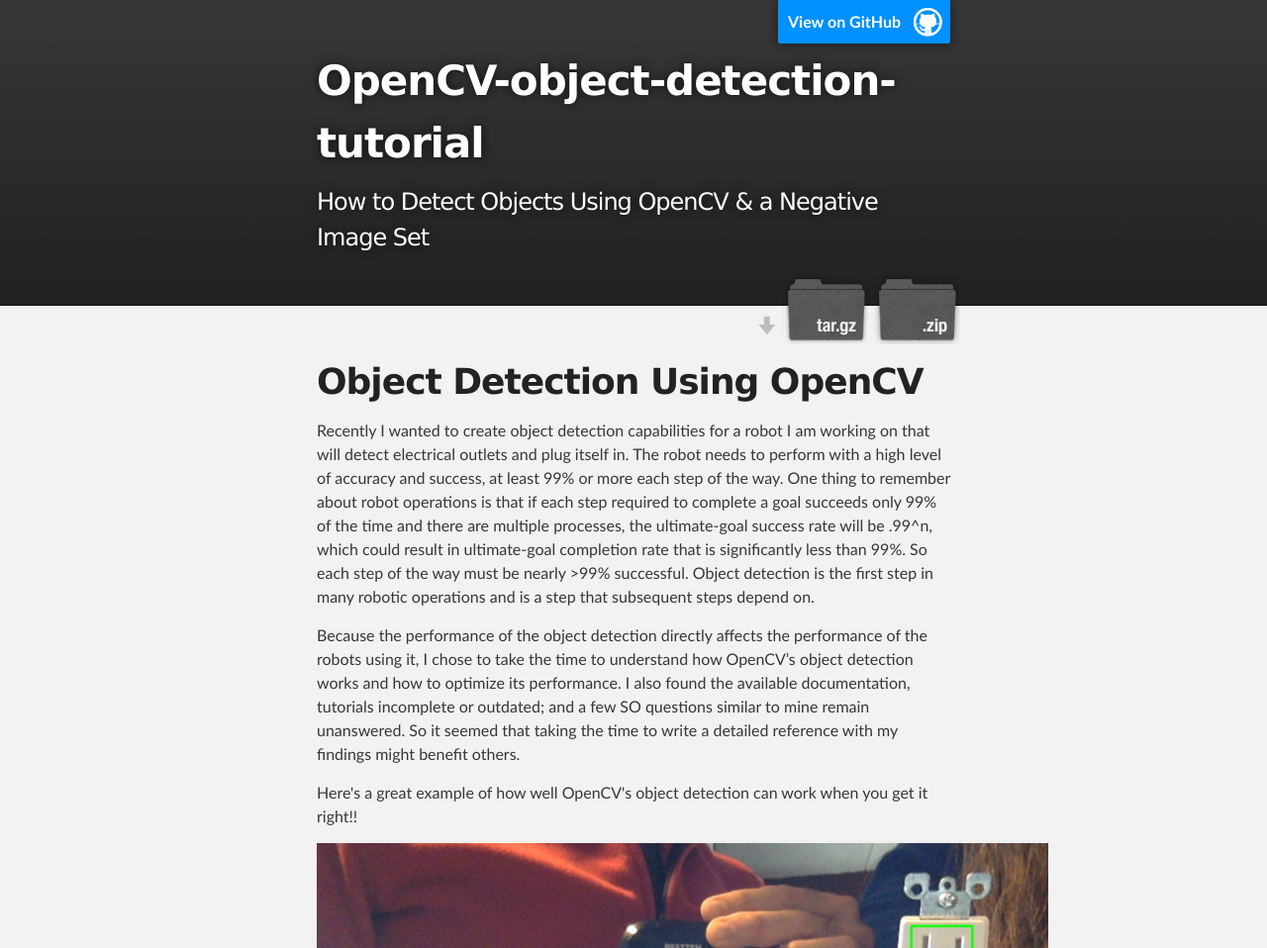
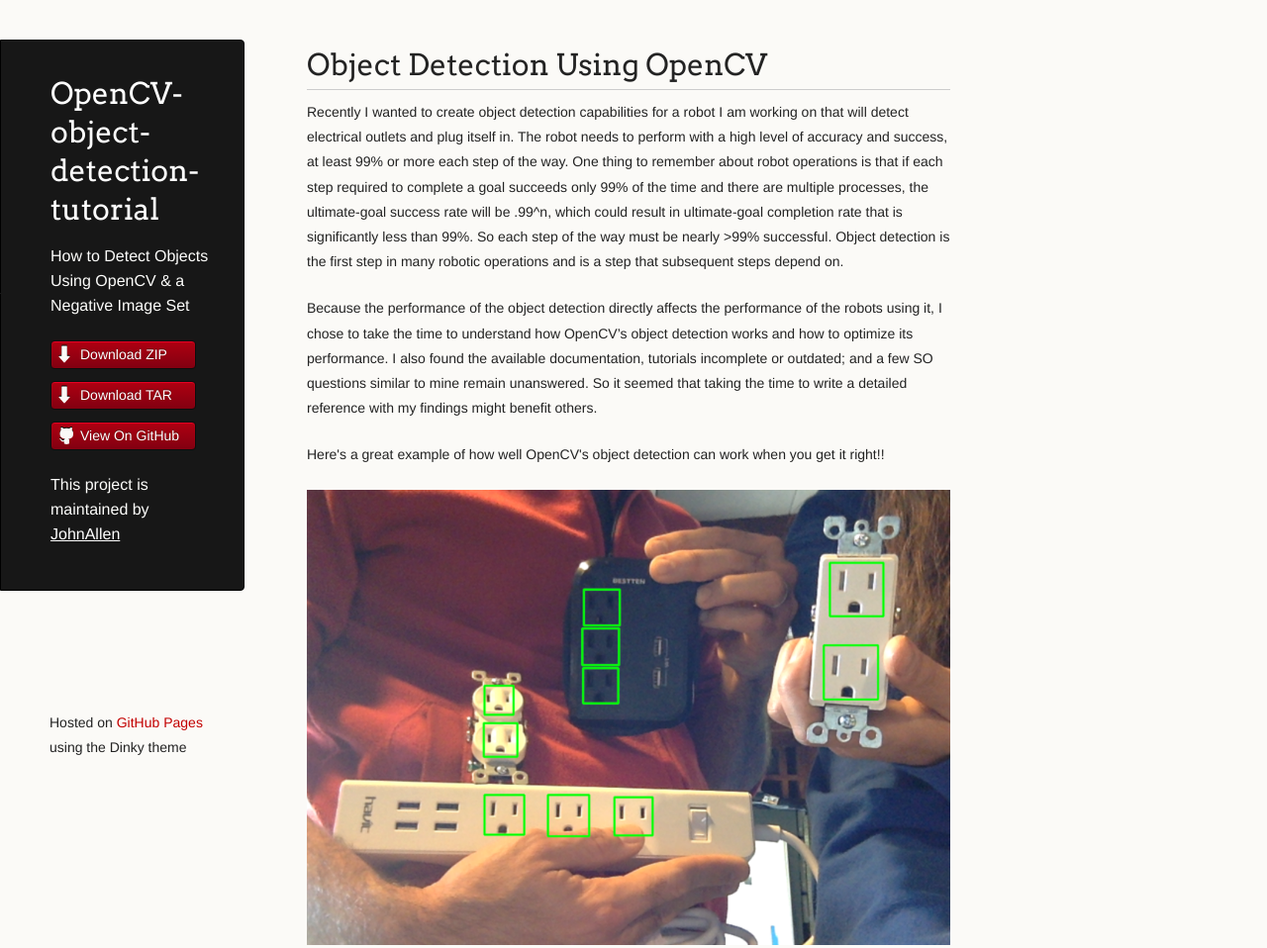
Before and after one commit to JohnAllen/opencv-object-detection-tutorial, a plain HTML site: page index.html in a window 1280 px wide. Shown: the top 958 px of the page at 99% size. Drawn offline with Linux system fonts and the light colour scheme.

Commit message:
Create gh-pages branch via GitHub

```diff
--- a/index.html
+++ b/index.html
@@ -1,36 +1,35 @@
-<!DOCTYPE html>
+<!doctype html>
 <html>
+  <head>
+    <meta charset="utf-8">
+    <meta http-equiv="X-UA-Compatible" content="chrome=1">
+    <title>OpenCV-object-detection-tutorial by JohnAllen</title>
 
-  <head>
-    <meta charset='utf-8'>
-    <meta http-equiv="X-UA-Compatible" content="chrome=1">
-    <meta name="description" content="OpenCV-object-detection-tutorial : How to Detect Objects Using OpenCV &amp; a Negative Image Set">
+    <link rel="stylesheet" href="stylesheets/styles.css">
+    <link rel="stylesheet" href="stylesheets/github-light.css">
+    <script src="javascripts/scale.fix.js"></script>
+    <meta name="viewport" content="width=device-width, initial-scale=1, user-scalable=no">
+    <!--[if lt IE 9]>
+    <script src="//html5shiv.googlecode.com/svn/trunk/html5.js"></script>
+    <![endif]-->
+  </head>
+  <body>
+    <div class="wrapper">
+      <header>
+        <h1 class="header">OpenCV-object-detection-tutorial</h1>
+        <p class="header">How to Detect Objects Using OpenCV &amp; a Negative Image Set</p>
 
-    <link rel="stylesheet" type="text/css" media="screen" href="stylesheets/stylesheet.css">
+        <ul>
+          <li class="download"><a class="buttons" href="https://github.com/JohnAllen/opencv-object-detection-tutorial/zipball/master">Download ZIP</a></li>
+          <li class="download"><a class="buttons" href="https://github.com/JohnAllen/opencv-object-detection-tutorial/tarball/master">Download TAR</a></li>
+          <li><a class="buttons github" href="https://github.com/JohnAllen/opencv-object-detection-tutorial">View On GitHub</a></li>
+        </ul>
 
-    <title>OpenCV-object-detection-tutorial</title>
-  </head>
+        <p class="header">This project is maintained by <a class="header name" href="https://github.com/JohnAllen">JohnAllen</a></p>
 
-  <body>
 
-    <!-- HEADER -->
-    <div id="header_wrap" class="outer">
-        <header class="inner">
-          <a id="forkme_banner" href="https://github.com/JohnAllen/opencv-object-detection-tutorial">View on GitHub</a>
-
-          <h1 id="project_title">OpenCV-object-detection-tutorial</h1>
-          <h2 id="project_tagline">How to Detect Objects Using OpenCV &amp; a Negative Image Set</h2>
-
-            <section id="downloads">
-              <a class="zip_download_link" href="https://github.com/JohnAllen/opencv-object-detection-tutorial/zipball/master">Download this project as a .zip file</a>
-              <a class="tar_download_link" href="https://github.com/JohnAllen/opencv-object-detection-tutorial/tarball/master">Download this project as a tar.gz file</a>
-            </section>
-        </header>
-    </div>
-
-    <!-- MAIN CONTENT -->
-    <div id="main_content_wrap" class="outer">
-      <section id="main_content" class="inner">
+      </header>
+      <section>
         <h1>
 <a id="object-detection-using-opencv" class="anchor" href="#object-detection-using-opencv" aria-hidden="true"><span aria-hidden="true" class="octicon octicon-link"></span></a>Object Detection Using OpenCV</h1>
 
@@ -379,6 +378,8 @@ Find a Youtube.com video that contains your environment.  This should be really
 <li>
 <strong>This could be really helpful</strong>: how do you get a <code>cascade.xml</code> file when <code>traincascade</code> wants to keep training past .00001?  Simple: stop training with [ctl]-c.  Then add the <code>-numStages n-1</code> parameter to the <code>traincascade</code> command you were just using, where n is the number of the stage after it reached .00001.</li>
 <li>Play with the parameters in <code>detectMultiScale</code> a bit if you're getting too many false positives or otherwise poor detection results.  Try reducing the <code>minNeighors</code> to 3 or below to see if your cascade is detecting anything at all.</li>
+<li>For the <code>bg.txt</code> file.  It is common for this to have some extraneous files in it.  So use this command so you only get your <code>jpg</code>s in it. <code>ls *.jpg &gt; bg.txt</code> command while in the negatives dir.</li>
+<li> Another common mistake that is potentially the fault of OpenCV is the absolute/relative path thing while running <code>traincascade</code>.  I ended up running <code>traincascade</code> while in my negatives folder which solved most of those problems. Just pass <code>-vec ../some.vec</code> <code>-data ../data</code>, etc.</li>
 </ul>
 
 <h3>
@@ -408,17 +409,11 @@ Find a Youtube.com video that contains your environment.  This should be really
 
 <p><img src="images/outlet-detection-led.gif" alt=""></p>
       </section>
-    </div>
-
-    <!-- FOOTER  -->
-    <div id="footer_wrap" class="outer">
-      <footer class="inner">
-        <p class="copyright">OpenCV-object-detection-tutorial maintained by <a href="https://github.com/JohnAllen">JohnAllen</a></p>
-        <p>Published with <a href="https://pages.github.com">GitHub Pages</a></p>
+      <footer>
+        <p><small>Hosted on <a href="https://pages.github.com">GitHub Pages</a> using the Dinky theme</small></p>
       </footer>
     </div>
-
-
+    <!--[if !IE]><script>fixScale(document);</script><![endif]-->
 
   </body>
 </html>
```
Also changed, not shown: params.json (+1 -1 lines).
